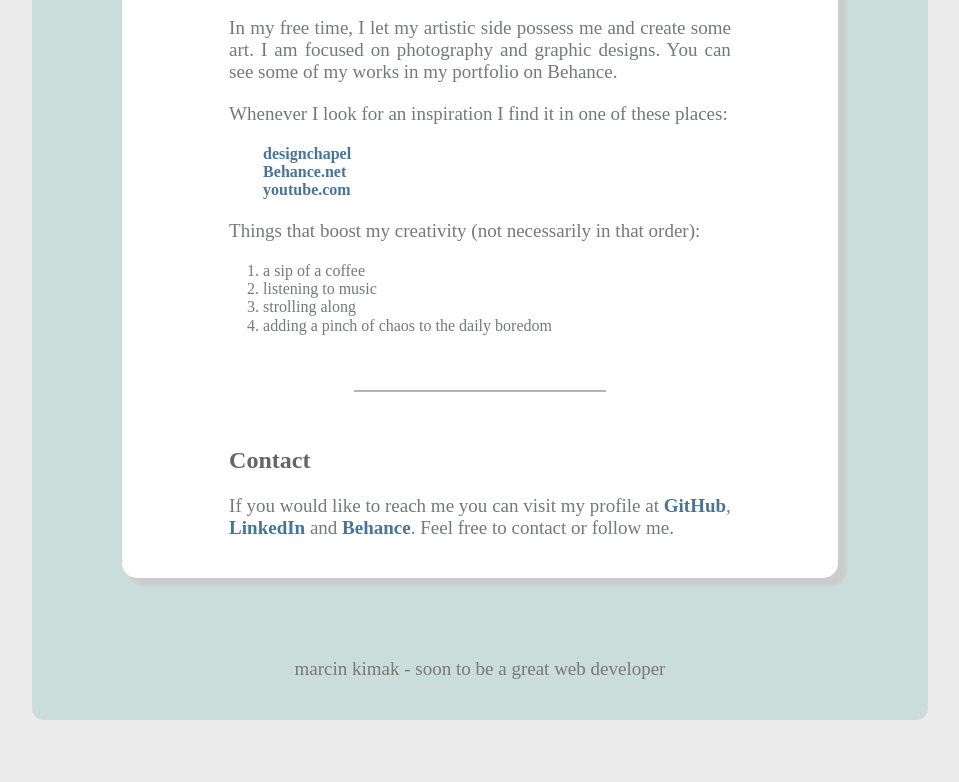
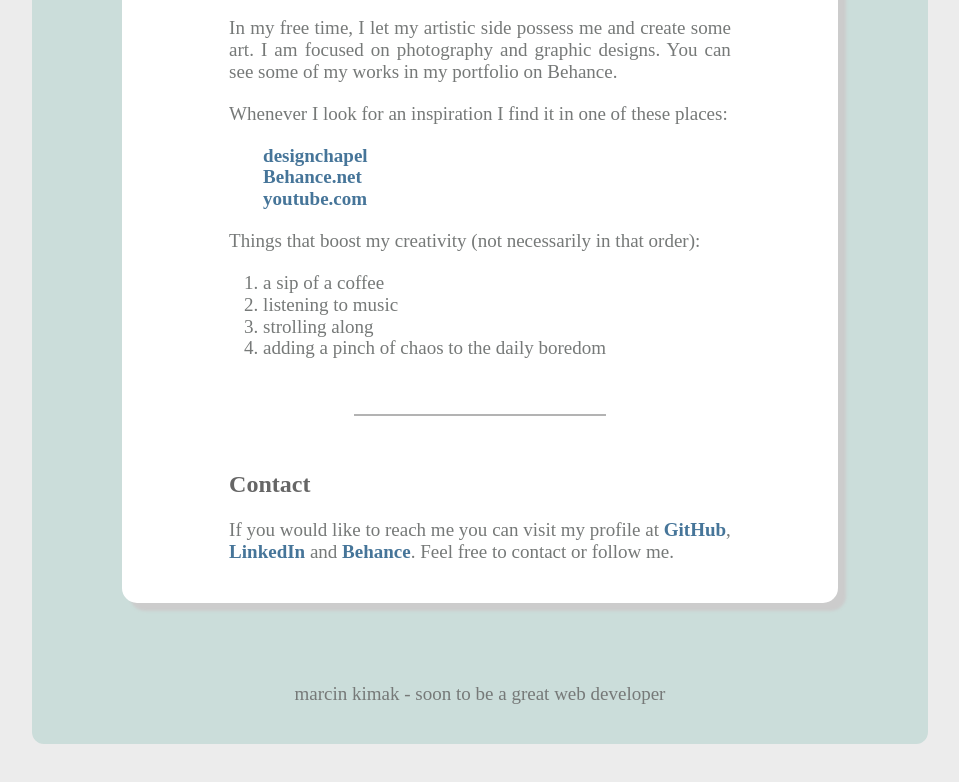
Before and after one commit to ninj4koder/first-portfolio, a plain HTML site: page index.html in a window 1280 px wide. Shown: the part 1595-2377 px from the top of the page, without its empty margins (160-1119 px from the left). Drawn offline with nearby package versions, Linux system fonts and the light colour scheme; a web font is replaced by a local one.

Commit message:
Add files via upload

```diff
--- a/style.css
+++ b/style.css
@@ -66,6 +66,10 @@ p {
   font-size: 19px;
 }
 
+li {
+  font-size: 19px;
+}
+
 nav p {
   width: 40%;
   text-align: center;
```
